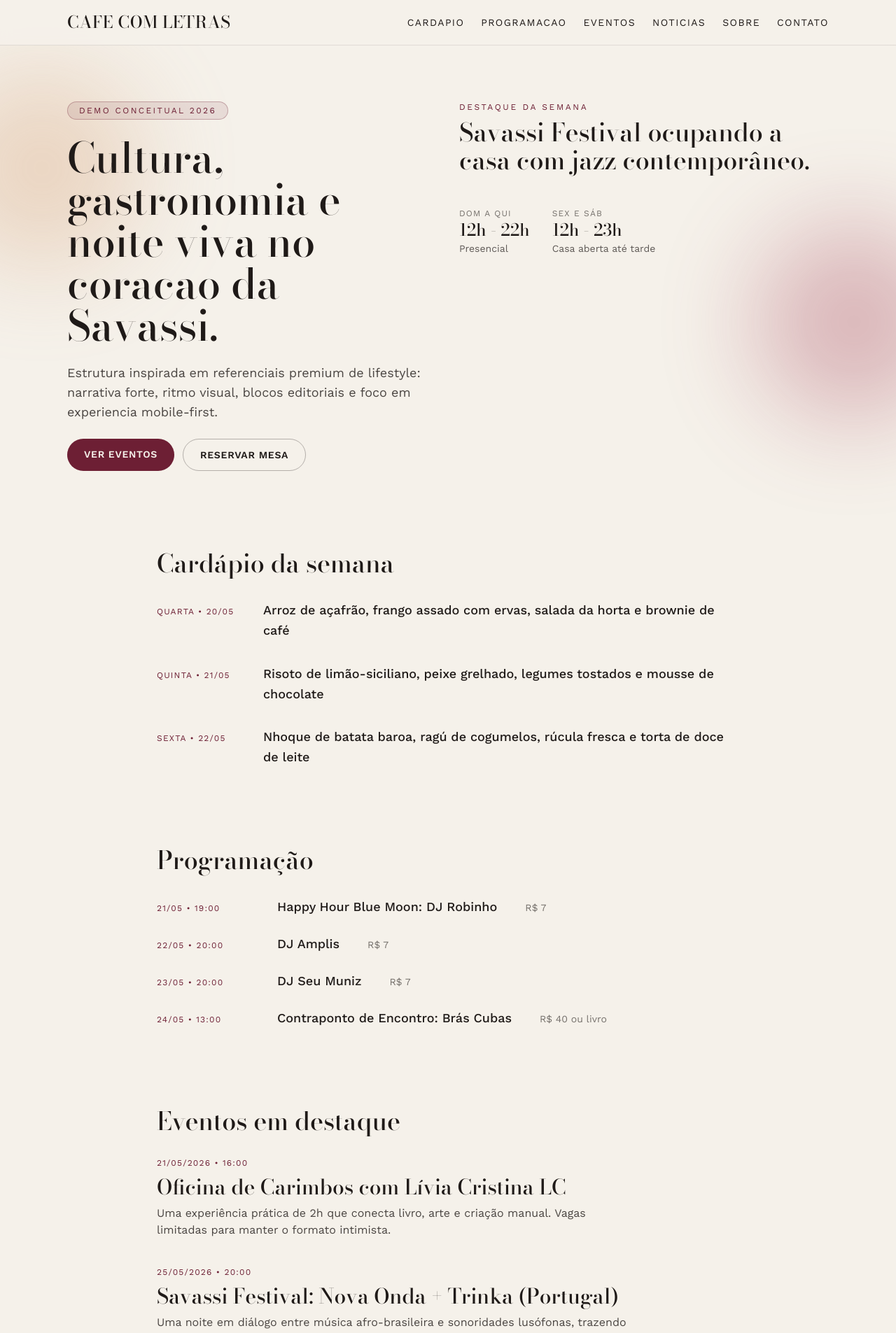
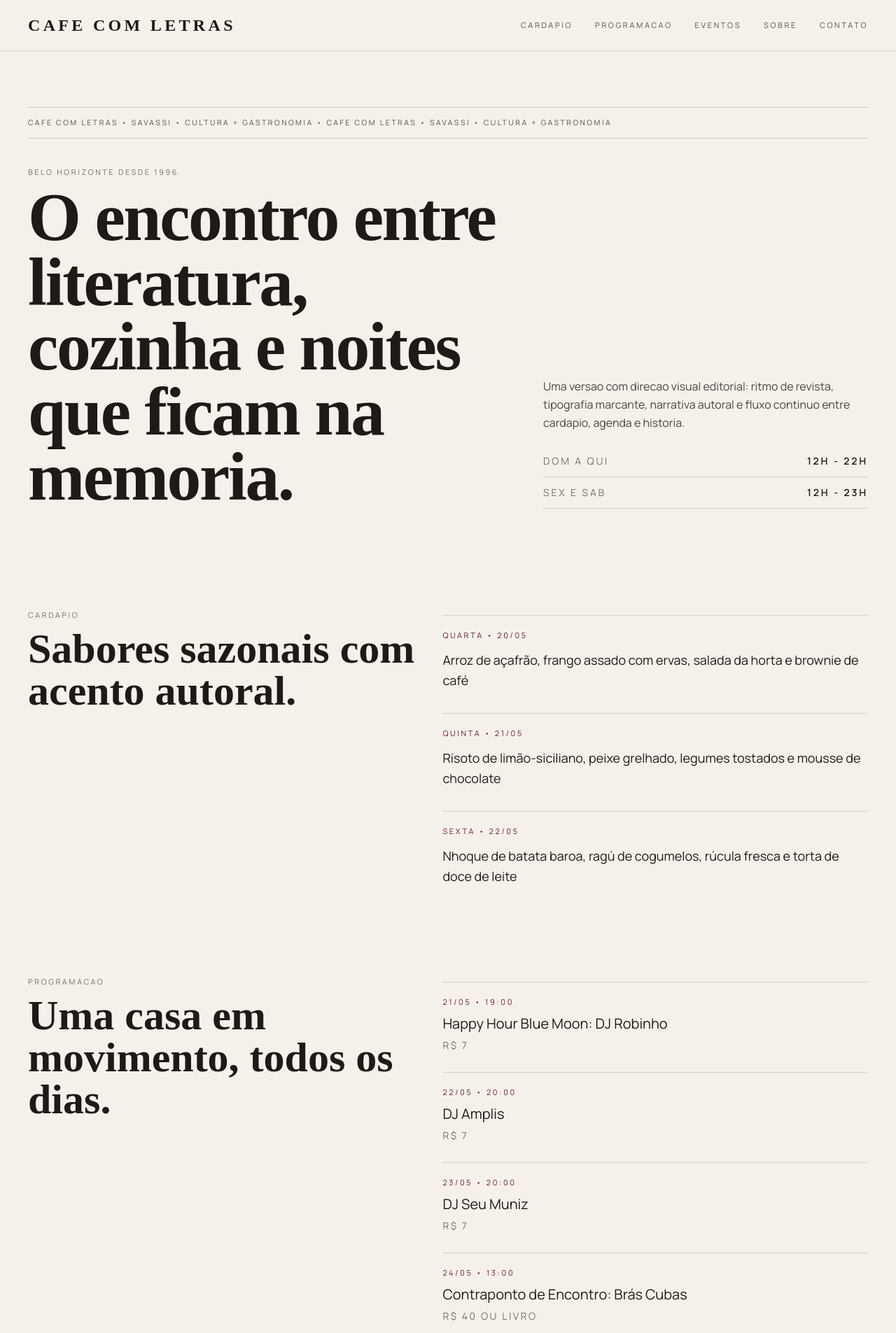
Before and after one commit to chicowilliam/DEMO-BRUNO, a React (Vite) app: page / in a window 1280 px wide. Shown: the top 1905 px of the page at 70% size. Built offline with nearby package versions, Linux system fonts and the light colour scheme.

Commit message:
Refine homepage to fluid editorial style

```diff
--- a/src/App.jsx
+++ b/src/App.jsx
@@ -62,142 +62,163 @@ const gallery = [
 function App() {
   return (
     <div className="min-h-screen bg-linho text-grafite">
-      <div className="ambient-shape ambient-shape-left" aria-hidden="true" />
-      <div className="ambient-shape ambient-shape-right" aria-hidden="true" />
-
-      <header className="sticky top-0 z-30 border-b border-grafite/10 bg-linho/90 backdrop-blur">
-        <div className="mx-auto flex w-full max-w-6xl items-center justify-between px-4 py-4 md:px-8">
-          <a href="#inicio" className="font-display text-xl tracking-wide md:text-2xl">
+      <header className="sticky top-0 z-30 border-b border-grafite/15 bg-linho/95 backdrop-blur">
+        <div className="mx-auto flex w-full max-w-7xl items-center justify-between px-4 py-5 md:px-10">
+          <a href="#inicio" className="font-display text-xl tracking-[0.18em] md:text-2xl">
             CAFE COM LETRAS
           </a>
-          <nav className="hidden gap-6 text-sm uppercase tracking-widest md:flex">
-            <a href="#cardapio" className="hover:text-vinho">Cardapio</a>
-            <a href="#programacao" className="hover:text-vinho">Programacao</a>
-            <a href="#eventos" className="hover:text-vinho">Eventos</a>
-            <a href="#noticias" className="hover:text-vinho">Noticias</a>
-            <a href="#sobre" className="hover:text-vinho">Sobre</a>
-            <a href="#contato" className="hover:text-vinho">Contato</a>
+          <nav className="hidden gap-8 text-[11px] uppercase tracking-[0.24em] md:flex">
+            <a href="#cardapio" className="opacity-75 transition hover:opacity-100">Cardapio</a>
+            <a href="#programacao" className="opacity-75 transition hover:opacity-100">Programacao</a>
+            <a href="#eventos" className="opacity-75 transition hover:opacity-100">Eventos</a>
+            <a href="#sobre" className="opacity-75 transition hover:opacity-100">Sobre</a>
+            <a href="#contato" className="opacity-75 transition hover:opacity-100">Contato</a>
           </nav>
         </div>
       </header>
 
-      <main>
-        <section id="inicio" className="mx-auto grid max-w-6xl gap-8 px-4 pb-14 pt-14 md:grid-cols-2 md:px-8 md:pt-20">
-          <div className="space-y-6 reveal-up">
-            <span className="inline-block rounded-full border border-vinho/30 bg-vinho/10 px-4 py-1 text-xs uppercase tracking-[0.2em] text-vinho">
-              Demo conceitual 2026
-            </span>
-            <h1 className="font-display text-4xl leading-tight md:text-6xl">
-              Cultura, gastronomia e noite viva no coracao da Savassi.
-            </h1>
-            <p className="max-w-xl text-base text-grafite/80 md:text-lg">
-              Estrutura inspirada em referenciais premium de lifestyle: narrativa forte, ritmo visual, blocos editoriais e foco em experiencia mobile-first.
-            </p>
-            <div className="flex flex-wrap gap-3">
-              <a href="#eventos" className="rounded-full bg-vinho px-6 py-3 text-sm font-semibold uppercase tracking-wider text-linho transition hover:bg-vinho/90">
-                Ver eventos
-              </a>
-              <a href="#contato" className="rounded-full border border-grafite/30 px-6 py-3 text-sm font-semibold uppercase tracking-wider transition hover:border-vinho hover:text-vinho">
-                Reservar mesa
-              </a>
+      <main className="pb-24">
+        <section id="inicio" className="mx-auto max-w-7xl px-4 pb-20 pt-14 md:px-10 md:pt-20">
+          <p className="editorial-ticker">CAFE COM LETRAS • SAVASSI • CULTURA + GASTRONOMIA • CAFE COM LETRAS • SAVASSI • CULTURA + GASTRONOMIA</p>
+
+          <div className="mt-10 grid gap-10 md:grid-cols-[1.2fr_0.8fr] md:items-end">
+            <div className="reveal-up">
+              <p className="section-kicker">Belo Horizonte desde 1996</p>
+              <h1 className="font-display text-[2.8rem] leading-[0.95] tracking-tight md:text-[6.1rem]">
+                O encontro entre literatura, cozinha e noites que ficam na memoria.
+              </h1>
             </div>
-          </div>
 
-          <div className="reveal-up animation-delay-1 flex flex-col gap-8 md:gap-12">
-            <div>
-              <p className="text-xs uppercase tracking-[0.22em] text-vinho mb-2">Destaque da semana</p>
-              <h2 className="font-display text-3xl md:text-4xl leading-tight max-w-lg">Savassi Festival ocupando a casa com jazz contemporâneo.</h2>
-            </div>
-            <div className="flex flex-wrap gap-8 text-lg">
-              <div>
-                <span className="block text-xs uppercase tracking-widest text-grafite/60">Dom a qui</span>
-                <span className="block font-display text-2xl">12h - 22h</span>
-                <span className="block text-sm text-grafite/70">Presencial</span>
-              </div>
-              <div>
-                <span className="block text-xs uppercase tracking-widest text-grafite/60">Sex e sáb</span>
-                <span className="block font-display text-2xl">12h - 23h</span>
-                <span className="block text-sm text-grafite/70">Casa aberta até tarde</span>
+            <div className="reveal-up animation-delay-1 space-y-8">
+              <p className="max-w-md text-base leading-relaxed text-grafite/80">
+                Uma versao com direcao visual editorial: ritmo de revista, tipografia marcante, narrativa autoral e fluxo continuo entre cardapio, agenda e historia.
+              </p>
+              <div className="space-y-3 text-sm uppercase tracking-[0.2em]">
+                <div className="flex items-center justify-between border-b border-grafite/15 pb-3">
+                  <span className="text-grafite/60">Dom a qui</span>
+                  <span className="font-semibold">12h - 22h</span>
+                </div>
+                <div className="flex items-center justify-between border-b border-grafite/15 pb-3">
+                  <span className="text-grafite/60">Sex e sab</span>
+                  <span className="font-semibold">12h - 23h</span>
+                </div>
               </div>
             </div>
           </div>
         </section>
 
-        <section id="cardapio" className="mx-auto max-w-4xl px-4 py-14 md:px-8">
-          <h2 className="font-display text-3xl md:text-4xl mb-8">Cardápio da semana</h2>
-          <div className="space-y-8">
-            {menuHighlights.map((item) => (
-              <div key={item.date} className="flex flex-col md:flex-row md:items-baseline md:gap-8">
-                <span className="text-xs uppercase tracking-widest text-vinho min-w-[120px]">{item.day} • {item.date}</span>
-                <span className="font-medium text-lg leading-relaxed">{item.dish}</span>
-              </div>
-            ))}
-          </div>
-        </section>
-
-        <section id="programacao" className="mx-auto max-w-4xl px-4 py-14 md:px-8">
-          <h2 className="font-display text-3xl md:text-4xl mb-8">Programação</h2>
-          <div className="space-y-6">
-            {schedule.map((item) => (
-              <div key={item.title} className="flex flex-col md:flex-row md:items-baseline md:gap-8">
-                <span className="text-xs uppercase tracking-widest text-vinho min-w-[140px]">{item.date}</span>
-                <span className="font-medium text-lg leading-relaxed">{item.title}</span>
-                <span className="text-sm text-grafite/60 ml-2">{item.price}</span>
-              </div>
-            ))}
-          </div>
-        </section>
-
-        <section id="eventos" className="mx-auto max-w-4xl px-4 py-14 md:px-8">
-          <h2 className="font-display text-3xl md:text-4xl mb-8">Eventos em destaque</h2>
-          <div className="space-y-10">
-            {upcomingEvents.map((event) => (
-              <div key={event.title} className="flex flex-col gap-2">
-                <span className="text-xs uppercase tracking-widest text-vinho">{event.when}</span>
-                <span className="font-display text-2xl md:text-3xl leading-snug">{event.title}</span>
-                <span className="text-base text-grafite/80 max-w-2xl">{event.description}</span>
-              </div>
-            ))}
-          </div>
-        </section>
-
-        <section id="noticias" className="mx-auto max-w-4xl px-4 py-14 md:px-8">
-          <h2 className="font-display text-3xl md:text-4xl mb-8">Notícias</h2>
-          <ul className="space-y-6">
-            {news.map((item) => (
-              <li key={item} className="text-base leading-relaxed border-l-4 border-vinho pl-4">{item}</li>
-            ))}
-          </ul>
-        </section>
-
-        <section id="sobre" className="mx-auto max-w-4xl px-4 py-14 md:px-8">
-          <h2 className="font-display text-3xl md:text-4xl mb-8">Sobre o Café</h2>
-          <div className="space-y-6">
-            <p className="leading-relaxed text-grafite/80">
-              Fundado em 1996, o Café com Letras se consolidou como um polo cultural em Belo Horizonte. Esta versão demo prioriza narrativa editorial, clareza de navegação e uma atmosfera visual mais sofisticada para valorizar marca, história e programação.
-            </p>
-            <div className="flex flex-wrap gap-6">
-              {gallery.map((item) => (
-                <span key={item} className="text-xs uppercase tracking-widest text-grafite/60 bg-linho px-3 py-2 rounded-full shadow-sm">{item}</span>
+        <section id="cardapio" className="mx-auto max-w-7xl px-4 py-16 md:px-10">
+          <div className="editorial-grid">
+            <div>
+              <p className="section-kicker">Cardapio</p>
+              <h2 className="font-display text-4xl leading-tight md:text-6xl">Sabores sazonais com acento autoral.</h2>
+            </div>
+            <div className="space-y-8 pt-2">
+              {menuHighlights.map((item) => (
+                <article key={item.date} className="border-t border-grafite/15 pt-5">
+                  <p className="text-[11px] uppercase tracking-[0.24em] text-vinho">{item.day} • {item.date}</p>
+                  <p className="mt-3 text-lg leading-relaxed">{item.dish}</p>
+                </article>
               ))}
             </div>
           </div>
         </section>
 
-        <section id="contato" className="mx-auto max-w-4xl px-4 pb-20 pt-14 md:px-8">
-          <h2 className="font-display text-3xl md:text-4xl mb-8">Contato</h2>
-          <div className="flex flex-col md:flex-row gap-12 text-base">
+        <section id="programacao" className="mx-auto max-w-7xl px-4 py-16 md:px-10">
+          <div className="editorial-grid">
             <div>
-              <span className="block text-xs uppercase tracking-widest text-grafite/60 mb-2">Endereço</span>
-              <span className="block">Rua Antonio de Albuquerque, 781<br />Savassi - Belo Horizonte</span>
+              <p className="section-kicker">Programacao</p>
+              <h2 className="font-display text-4xl leading-tight md:text-6xl">Uma casa em movimento, todos os dias.</h2>
             </div>
+            <div className="space-y-7 pt-2">
+              {schedule.map((item) => (
+                <div key={item.title} className="border-t border-grafite/15 pt-5">
+                  <p className="text-[11px] uppercase tracking-[0.24em] text-vinho">{item.date}</p>
+                  <p className="mt-2 text-xl leading-snug">{item.title}</p>
+                  <p className="mt-2 text-sm uppercase tracking-[0.18em] text-grafite/60">{item.price}</p>
+                </div>
+              ))}
+            </div>
+          </div>
+        </section>
+
+        <section id="eventos" className="mx-auto max-w-7xl px-4 py-16 md:px-10">
+          <div className="space-y-10 border-y border-grafite/15 py-12">
+            <div className="md:max-w-3xl">
+              <p className="section-kicker">Eventos em destaque</p>
+              <h2 className="font-display text-4xl leading-tight md:text-6xl">Agenda curada entre musica, arte e encontros literarios.</h2>
+            </div>
+
+            {upcomingEvents.map((event, index) => (
+              <article key={event.title} className="grid gap-4 border-t border-grafite/15 pt-6 md:grid-cols-[180px_1fr] md:gap-10">
+                <p className="text-[11px] uppercase tracking-[0.24em] text-vinho">0{index + 1}</p>
+                <div>
+                  <p className="text-[11px] uppercase tracking-[0.24em] text-grafite/60">{event.when}</p>
+                  <h3 className="mt-2 font-display text-3xl leading-tight">{event.title}</h3>
+                  <p className="mt-3 max-w-3xl leading-relaxed text-grafite/80">{event.description}</p>
+                </div>
+              </article>
+            ))}
+          </div>
+        </section>
+
+        <section id="noticias" className="mx-auto max-w-7xl px-4 py-16 md:px-10">
+          <div className="editorial-grid">
             <div>
-              <span className="block text-xs uppercase tracking-widest text-grafite/60 mb-2">Telefones</span>
-              <span className="block">(31) 98424-4285<br />(31) 2555-1610</span>
+              <p className="section-kicker">Noticias</p>
+              <h2 className="font-display text-4xl leading-tight md:text-6xl">Comunicados e movimentos da casa.</h2>
             </div>
+            <ul className="space-y-7 pt-2">
+              {news.map((item) => (
+                <li key={item} className="border-t border-grafite/15 pt-5 text-lg leading-relaxed">{item}</li>
+              ))}
+            </ul>
+          </div>
+        </section>
+
+        <section id="sobre" className="mx-auto max-w-7xl px-4 py-16 md:px-10">
+          <div className="editorial-grid">
             <div>
-              <span className="block text-xs uppercase tracking-widest text-grafite/60 mb-2">Horários</span>
-              <span className="block">Presencial: 12h - 22h/23h<br />Delivery: 11h - 21h30</span>
+              <p className="section-kicker">Sobre</p>
+              <h2 className="font-display text-4xl leading-tight md:text-6xl">Um polo cultural no coracao da Savassi.</h2>
+            </div>
+            <div className="space-y-8 pt-2">
+              <p className="leading-relaxed text-grafite/80">
+                Fundado em 1996, o Cafe com Letras se consolidou como ponto de convergencia entre gastronomia, literatura e musica. Esta demo unifica o conteudo existente em uma linguagem mais sofisticada e contemporanea.
+              </p>
+              <div className="grid grid-cols-1 gap-3 sm:grid-cols-2">
+                {gallery.map((item) => (
+                  <p key={item} className="border-t border-grafite/15 pt-3 text-[11px] uppercase tracking-[0.2em] text-grafite/65">{item}</p>
+                ))}
+              </div>
+            </div>
+          </div>
+        </section>
+
+        <section id="fotos" className="mx-auto max-w-7xl px-4 py-16 md:px-10">
+          <p className="section-kicker">Assets</p>
+          <h2 className="font-display text-4xl leading-tight md:text-6xl">Area pronta para suas fotos.</h2>
+          <p className="mt-4 max-w-2xl text-grafite/75">
+            Assim que voce enviar os arquivos em src/assets com os nomes indicados nas legendas, eu conecto cada imagem no lugar certo.
+          </p>
+          <div className="mt-8 grid gap-4 sm:grid-cols-2 md:grid-cols-3">
+            {[1, 2, 3, 4, 5, 6].map((index) => (
+              <figure key={index} className="photo-slot">
+                <div className="photo-placeholder">FOTO {index}</div>
+                <figcaption>usar arquivo: foto-{index}.jpg</figcaption>
+              </figure>
+            ))}
+          </div>
+        </section>
+
+        <section id="contato" className="mx-auto max-w-7xl px-4 pt-16 md:px-10">
+          <div className="border-t border-grafite/20 py-12">
+            <p className="section-kicker">Contato</p>
+            <h2 className="font-display text-4xl leading-tight md:text-6xl">Rua Antonio de Albuquerque, 781.</h2>
+            <div className="mt-10 grid gap-8 text-sm uppercase tracking-[0.16em] text-grafite/70 md:grid-cols-3">
+              <p>Telefones<br /><span className="normal-case tracking-normal text-base text-grafite">(31) 98424-4285<br />(31) 2555-1610</span></p>
+              <p>Presencial<br /><span className="normal-case tracking-normal text-base text-grafite">Dom a qui: 12h as 22h<br />Sex e sab: 12h as 23h</span></p>
+              <p>Delivery<br /><span className="normal-case tracking-normal text-base text-grafite">Seg a dom: 11h as 21h30</span></p>
             </div>
           </div>
         </section>
--- a/src/index.css
+++ b/src/index.css
@@ -1,11 +1,11 @@
-@import url('https://fonts.googleapis.com/css2?family=Bodoni+Moda:wght@500;700&family=Work+Sans:wght@400;500;600;700&display=swap');
+@import url('https://fonts.googleapis.com/css2?family=Cormorant+Garamond:wght@500;600;700&family=Manrope:wght@400;500;600;700&display=swap');
 
 :root {
-  --linho: #f5f1ea;
-  --creme: #f1e5d6;
-  --damasco: #f0d2b0;
-  --grafite: #1f1a18;
-  --vinho: #6d1f34;
+  --linho: #f1ece3;
+  --creme: #e9ddcb;
+  --damasco: #d6b893;
+  --grafite: #1b1714;
+  --vinho: #612638;
 }
 
 * {
@@ -20,12 +20,23 @@ body,
 }
 
 body {
-  background: var(--linho);
+  background:
+    radial-gradient(circle at 10% 10%, rgba(214, 184, 147, 0.15) 0, rgba(214, 184, 147, 0) 40%),
+    radial-gradient(circle at 90% 80%, rgba(97, 38, 56, 0.12) 0, rgba(97, 38, 56, 0) 35%),
+    var(--linho);
   color: var(--grafite);
-  font-family: 'Work Sans', sans-serif;
+  font-family: 'Manrope', sans-serif;
   text-rendering: optimizeLegibility;
   -webkit-font-smoothing: antialiased;
   -moz-osx-font-smoothing: grayscale;
+}
+
+h1,
+h2,
+h3,
+.font-display {
+  font-family: 'Cormorant Garamond', serif;
+  font-weight: 600;
 }
 
 a {
@@ -52,25 +63,58 @@ a {
   animation-delay: 0.15s;
 }
 
-.ambient-shape {
-  pointer-events: none;
-  position: fixed;
-  z-index: 0;
-  width: 280px;
-  height: 280px;
-  border-radius: 9999px;
-  filter: blur(70px);
-  opacity: 0.35;
+.editorial-grid {
+  display: grid;
+  gap: 2.5rem;
 }
 
-.ambient-shape-left {
-  left: -80px;
-  top: 100px;
-  background: #d6a075;
+.section-kicker {
+  margin: 0 0 0.6rem;
+  font-size: 0.68rem;
+  letter-spacing: 0.24em;
+  text-transform: uppercase;
+  color: rgba(27, 23, 20, 0.6);
 }
 
-.ambient-shape-right {
-  right: -80px;
-  top: 40%;
-  background: #a8485f;
+.editorial-ticker {
+  border-top: 1px solid rgba(27, 23, 20, 0.2);
+  border-bottom: 1px solid rgba(27, 23, 20, 0.2);
+  padding: 0.85rem 0;
+  overflow: hidden;
+  white-space: nowrap;
+  font-size: 0.66rem;
+  letter-spacing: 0.24em;
+  text-transform: uppercase;
+  color: rgba(27, 23, 20, 0.75);
 }
+
+.photo-slot {
+  margin: 0;
+}
+
+.photo-slot figcaption {
+  margin-top: 0.55rem;
+  font-size: 0.65rem;
+  text-transform: uppercase;
+  letter-spacing: 0.18em;
+  color: rgba(27, 23, 20, 0.58);
+}
+
+.photo-placeholder {
+  display: flex;
+  min-height: 190px;
+  align-items: center;
+  justify-content: center;
+  border-top: 1px solid rgba(27, 23, 20, 0.2);
+  border-bottom: 1px solid rgba(27, 23, 20, 0.2);
+  font-size: 0.75rem;
+  letter-spacing: 0.22em;
+  text-transform: uppercase;
+  color: rgba(27, 23, 20, 0.56);
+}
+
+@media (min-width: 900px) {
+  .editorial-grid {
+    grid-template-columns: 1fr 1.1fr;
+  }
+}
```
